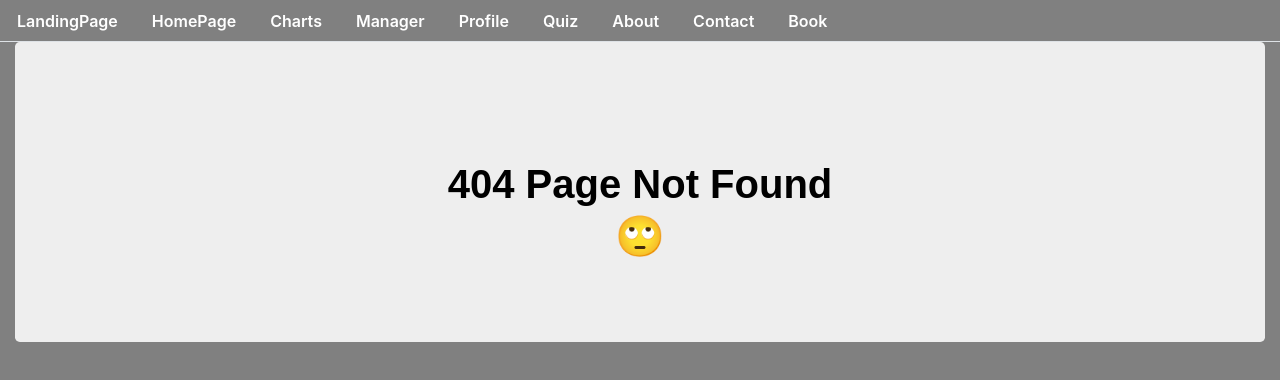
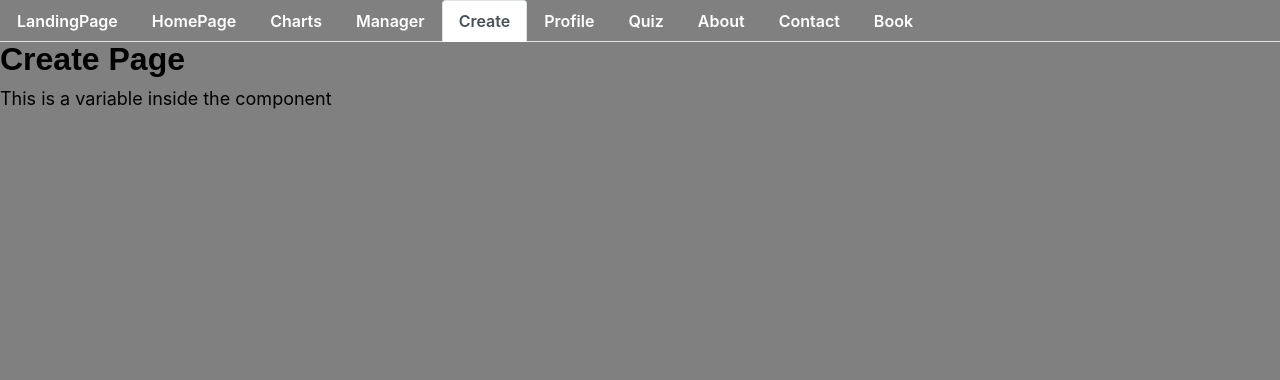
Before and after one commit to davidho104/Project3, a React (Create React App) app in the folder client/: page /create in a window 1280 px wide. Before the commit this address had no page. Shown: the top 380 px of the page. Built offline with nearby package versions, Linux system fonts and the light colour scheme; no server answers; a web font is replaced by a local one.

Commit message:
add create page

```diff
--- a/client/src/App.js
+++ b/client/src/App.js
@@ -8,6 +8,7 @@ import About from "./pages/About";
 import Contact from "./pages/Contact";
 import Manager from "./pages/Manager";
 import Quiz from "./pages/Quiz";
+import Create from "./pages/Create";
 import Home from "./pages/Home";
 import LandingPage from "./pages/Landing";
 import Profile from "./pages/Profile";
@@ -31,6 +32,7 @@ function App() {
           <Route exact path="/home" component={Home} />
           <Route exact path="/landingpage" component={LandingPage} />
           <Route exact path="/profile" component={Profile} />
+          <Route exact path="/create" component={Create} />
           <Route exact path="/books/:id" component={Detail} />
           <Route component={NoMatch} />
         </Switch>
--- a/client/src/components/NavTabs/index.js
+++ b/client/src/components/NavTabs/index.js
@@ -34,6 +34,14 @@ function NavTabs() {
           className={window.location.pathname === "/manager" ? "nav-link active" : "nav-link"}
         >
           Manager
+        </Link>
+      </li>
+      <li className="nav-item">
+        <Link
+          to="/create"
+          className={window.location.pathname === "/create" ? "nav-link active" : "nav-link"}
+        >
+          Create
         </Link>
       </li>
       <li className="nav-item">
--- /dev/null
+++ b/client/src/pages/Create.js
@@ -0,0 +1,69 @@
+import React, { Component } from "react";
+import ManagerPage from "../components/ManagerPage";
+import API from "../utils/API";
+import { Link } from "react-router-dom";
+import { Col, Row, Container } from "../components/Grid";
+
+
+var str = "Create Page"
+
+class Create extends Component {
+  state = {
+    books: [],
+    title: "",
+    author: "",
+    synopsis: ""
+  };
+
+  componentDidMount() {
+    this.loadBooks();
+  }
+
+  loadBooks = () => {
+    API.getBooks()
+      .then(res =>
+        this.setState({ books: res.data, title: "", author: "", synopsis: "" })
+      )
+      .catch(err => console.log(err));
+  };
+
+  deleteBook = id => {
+    API.deleteBook(id)
+      .then(res => this.loadBooks())
+      .catch(err => console.log(err));
+  };
+
+  handleInputChange = event => {
+    const { name, value } = event.target;
+    this.setState({
+      [name]: value
+    });
+  };
+
+  handleFormSubmit = event => {
+    event.preventDefault();
+    if (this.state.title && this.state.author) {
+      API.saveBook({
+        title: this.state.title,
+        author: this.state.author,
+        synopsis: this.state.synopsis
+      })
+        .then(res => this.loadBooks())
+        .catch(err => console.log(err));
+    }
+  };
+
+  render() {
+    return (
+      <Container fluid>
+        <Row>
+          <ManagerPage>
+            {str}
+          </ManagerPage>
+        </Row>
+      </Container>
+    );
+  }
+}
+
+export default Create;
```
